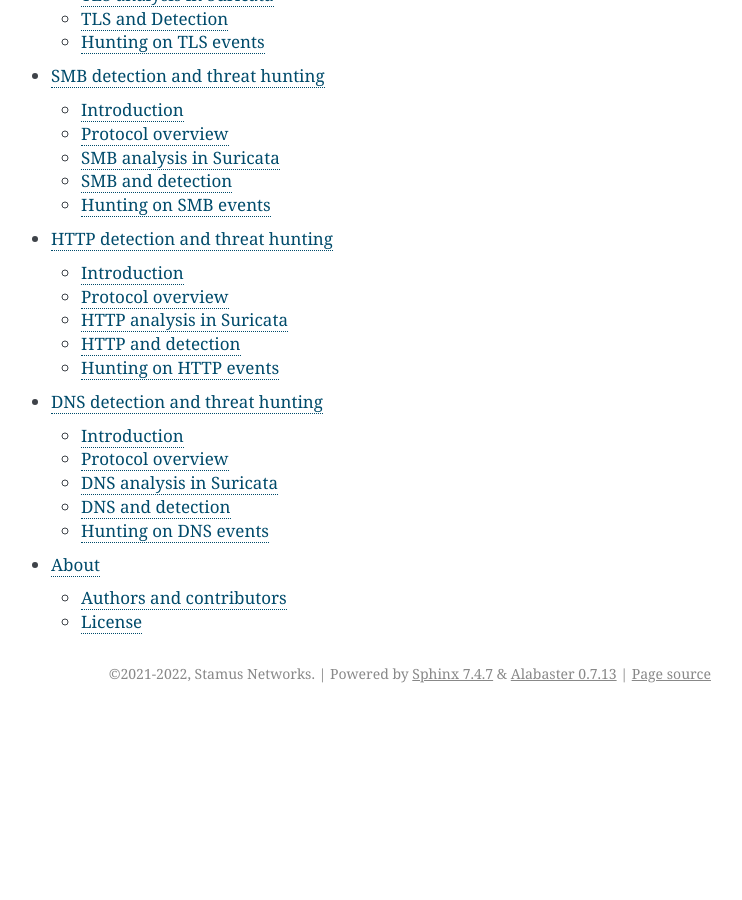
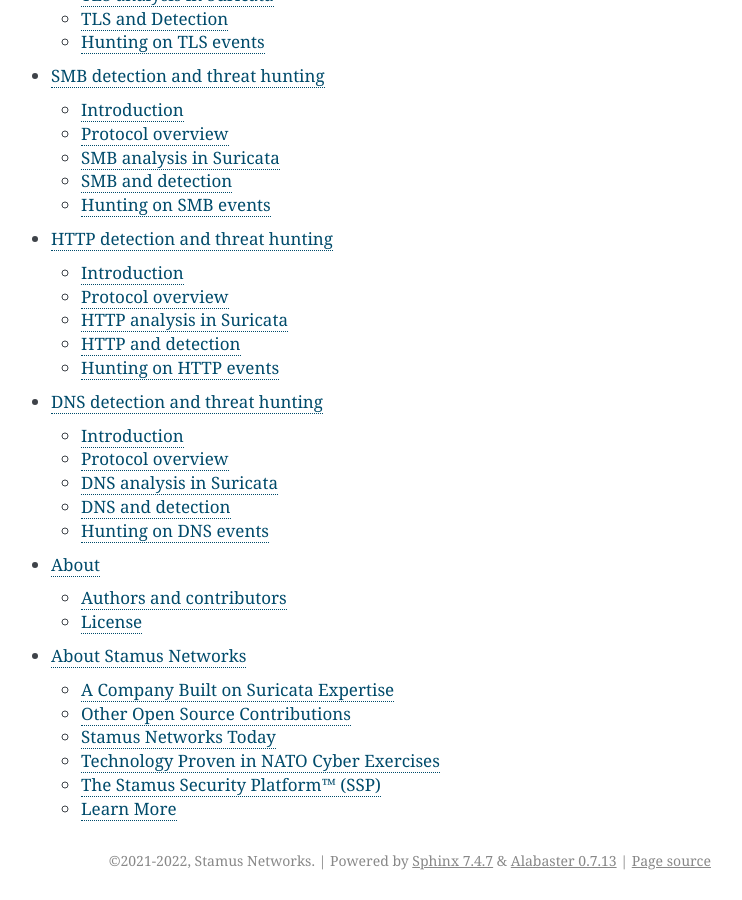
Before and after one commit to StamusNetworks/suricata-4-analysts, a Sphinx documentation site: the page built from source/index.rst, in a window 1280 px wide and 900 px high, scrolled down 1315 px. Shown: the whole window, without its empty margins (399-1141 px from the left). Built offline with Sphinx 7.4.7, drawn with Linux system fonts in a browser that asks for light colours; before the commit the page ends 2028 px from its top, so only the background shows below that; some of the changed lines change nothing that is shown.

Commit message:
about/stamus: add about stamus chapter

```diff
--- /dev/null
+++ b/source/about-stamus.rst
@@ -0,0 +1,122 @@
+About Stamus Networks
+=====================
+
+Stamus Networks is the global leader in enterprise class Suricata-based network security.
+
+Stamus Networks was founded in Paris, France by Éric Leblond and Peter Manev in 2014 who wanted to build a company committed to developing powerful tools that help defenders do their jobs easier and more effectively. They selected the company name based on the Latin word “Stamus” which means “we stand” as a reminder of that promise.
+
+A Company Built on Suricata Expertise
+-------------------------------------
+
+Éric is a board member and Peter is an executive team member of the Open Information Security Foundation (OISF). Both are active contributors to the Suricata project, the open source high-performance intrusion detection (IDS) and network security monitoring (NSM) engine which is governed by the OISF. Stamus Networks supports the Open Information Security Foundation through its membership in the OISF Consortium.
+
+Under the leadership of Éric and Peter, Stamus Networks applies its extensive Suricata and network security technology experience to develop its advanced network-based threat detection and response solutions.
+
+The company's team of world-class network security and open source experts apply critical new technologies such as advanced analytics and machine learning to this strong foundation while preserving the openness, configurability, interoperability, and transparency that their customers have come to expect from their current security infrastructure.
+
+Other Open Source Contributions
+-------------------------------
+
+Stamus Networks has a long history of developing and supporting open source technologies.
+
+In addition to extensive contributions to Suricata itself, the team at Stamus Labs have six active projects underway.
+
+ - Since 2014, Stamus Networks has developed and maintained SELKS, the popular turnkey Suricata-based open source intrusion detection system (IDS), Network Security Monitoring (NSM), and threat hunting system.
+ - In 2020, Stamus Networks introduced the Stamus App for Splunk which is a free and open source Splunk app for investigating and hunting in the IDS alert data and protocol transaction logs generated by Suricata sensors. This Splunk app also provides complete access to data from Stamus Security Platform.
+ - Also in 2020, Stamus Networks introduced GopherCAP, an innovative PCAP manipulation application that provides accurate playback of extra large PCAP files directly from tar archives.
+ - In January 2022, Stamus Networks introduced the Suricata Language Server, a tool that adds syntax checking, performance guidance, and auto-completion to popular text editors for Suricata signature developers.
+ - In November 2022, the company published the "Security Analyst's Guide to Suricata" - the world's first practical guide for unlocking the full potential of Suricata. Co-authored by Éric and Peter, it is written for security operations center (SOC) analysts and threat hunters who use Suricata to gain insights into what is taking place on their networks. The book provides vital information on entry points and in-depth analysis on the most important Suricata features.
+ - Also, in November 2022, Stamus Networks introduced a free Suricata ruleset specifically focused on detecting lateral movement in Microsoft Windows environments
+ - In 2023, Stamus Networks introduced Jupyter Playbooks for Suricata
+ - Also in 2023, Stamus Networks introduced a set of free newly-registered domain threat intelligence feeds, optimized for Suricata.
+
+Visit `Stamus Labs page <https://www.stamus-networks.com/stamus-labs>`_ to learn more.
+
+Stamus Networks Today
+---------------------
+
+Today, Stamus Networks supports customers in 13 countries and maintains offices in eight countries around the world. The company is focused on helping enterprise security teams accelerate their response to threats with solutions that uncover serious and imminent risk from cloud and on-premise network activity. The company’s advanced network detection and response (NDR) systems expose threats to critical assets and empower rapid response.
+
+Stamus Networks is a trusted partner to many of the world’s most targeted organizations, including government CERTs, central banks, insurance providers, managed security service providers, financial service providers, multinational government institutions, broadcasters, travel and hospitality companies, and even a market-leading cybersecurity SaaS vendor.
+
+Unlike other network security companies, Stamus Networks delivers truly useful detection with explainable results at enterprise scale by applying the right technologies to the right problems, while avoiding the hype, fear and exaggeration that is often employed by security vendors.
+
+Technology Proven in NATO Cyber Exercises
+-----------------------------------------
+
+For the past five years, Stamus Networks and SSP have been invited by the NATO Cooperative Cyber Defense Center of Excellence (CCDCOE) to join their annual Locked Shields and Crossed Swords live fire exercises where the company refines and validates its latest threat detection capabilities.
+
+The Stamus Security Platform™ (SSP)
+-----------------------------------
+Stamus Security Platform™ (SSP) is an open network detection and response solution (NDR) built on a Suricata foundation that delivers actionable network visibility and powerful threat detection to enterprise security teams.
+
+By combining the best capabilities of intrusion detection systems (IDS), network security monitoring (NSM), and network detection and response (NDR), the Stamus Security Platform is a new generation of NDR that helps organizations expose serious threats and unauthorized activity lurking in their network.
+
+This helps reduce tool sprawl and helps organizations meet their governance, risk, compliance, and operational security challenges with a single consolidated solution.
+
+
+.. image:: img/sn-3-to-1-without-negatives.png
+
+
+Organizations select the Stamus Security Platform for one or more of the unique capabilities it brings them:
+
+ - **Greater visibility into threats & activity** - By using multiple detection technologies and guided threat hunting users uncover even the weakest attack signals and unauthorized activities hiding in the network.
+ - **Transparent detections with detailed evidence** - Understand exactly what triggered an event with a detailed attack timeline along with all the evidence needed to respond quickly and stop a breach before damage is done.
+ - **Open and extensible for any environment** - Users can augment SSP’s built-in detections with third party threat intel and signatures or develop their own custom detections. SSP can easily integrate into nearly any existing security tech stack.
+ - **Built for enterprise-scale operations** - SSP scales from a small stand-alone instance to multi-site, multi-100Gbps deployments integrated into the SOC/SIEM/SOAR while tracking activity of millions of hosts.
+ - **Optional air-gapped deployment** - Optionally deploy our central analytics system on premise or in your datacenter, so you do not ship sensitive information to a SaaS-based system. And SSP may even be deployed in a completely air-gapped environment.
+ - **Use Stamus Network Probes or existing Suricata sensors** - Use SSP to supercharge existing Suricata deployments.  Organizations can start with their existing Suricata sensors, while transitioning to the more advanced Stamus Network Probes.
+
+ The network "perimeter" has expanded dramatically and so has the attack surface in most organizations. In order to eliminate blind spots, it is crucial to monitor the network for east-west and north-south traffic at all these sites. Stamus Security Platform™ is designed to do just that.
+
+Stamus Security Platform consists of two components: Stamus Network Probe(s) and Stamus Central Server which may be deployed in private cloud, public cloud, on-premise, or hybrid environments.
+
+.. image:: img/sn-network-diagram.png
+
+Stamus Network Probes
+~~~~~~~~~~~~~~~~~~~~~
+
+Stamus Network Probes™ inspect and analyze all network traffic using deep packet inspection (DPI) to perform real-time threat detection, enrich the resulting events with extensive metadata, and capture network protocol transactions, flow data, extracted files, and full packet capture (PCAPs).
+
+The probe delivers all this data to the Stamus Central Server™ for additional analytics, processing, and another layer of threat detection.
+
+Stamus Central Server
+~~~~~~~~~~~~~~~~~~~~~
+
+Stamus Central Server™ provides the centralized management of the probes, third party threat intelligence and rulesets, consolidated event storage, and a central integration point.
+
+It includes an additional layer of machine learning and algorithmic threat detection, along with automated event triage – enabled by tagging and classification. Finally, the Stamus Central Server provides a powerful threat hunting and incident investigation user interface.
+
+Straightforward Licensing
+~~~~~~~~~~~~~~~~~~~~~~~~~
+
+Pricing for Stamus Security Platform is based on the number of links being monitored and the speed of those links. This simple licensing model supports an unlimited number of users and hosts.
+
+SSP is available in two simple license tiers to fit the needs of the organization. The table below summarizes the differences between these two license tiers.
+
+
+
++------------------------------------------------------------------+-----------+------------+
+|                                                                  | Stamus ND | Stamus NDR |
++==================================================================+===========+============+
+| Signature and reputation list-based threat detection             | ✓         | ✓          |
++------------------------------------------------------------------+-----------+------------+
+| Flow and protocol-based data enrichment and event capture        | ✓         | ✓          |
++------------------------------------------------------------------+-----------+------------+
+| Tagging and classification for auto event triage                 | ✓         | ✓          |
++------------------------------------------------------------------+-----------+------------+
+| Guided threat hunting                                            | ✓         | ✓          |
++------------------------------------------------------------------+-----------+------------+
+| Machine learning and algorithmic detection engines               |           | ✓          |
++------------------------------------------------------------------+-----------+------------+
+| Stamus threat intelligence and customized detection              |           | ✓          |
++------------------------------------------------------------------+-----------+------------+
+| Asset-oriented insights                                          |           | ✓          |
++------------------------------------------------------------------+-----------+------------+
+| Declarations of Compromise™ - high-fidelity threat notifications |           | ✓          |
++------------------------------------------------------------------+-----------+------------+
+
+Learn More
+----------
+
+Visit the `Stamus Networks website <https://www.stamus-networks.com/>`_ to learn more about the company and request a demonstration of the Stamus Security Platform.
--- a/source/index.rst
+++ b/source/index.rst
@@ -24,3 +24,4 @@
    http-threat-hunting
    dns-threat-hunting
    about
+   about-stamus
```
Also changed, not shown: source/img/sn-3-to-1-without-negatives.png (added), source/img/sn-network-diagram.png (added).
